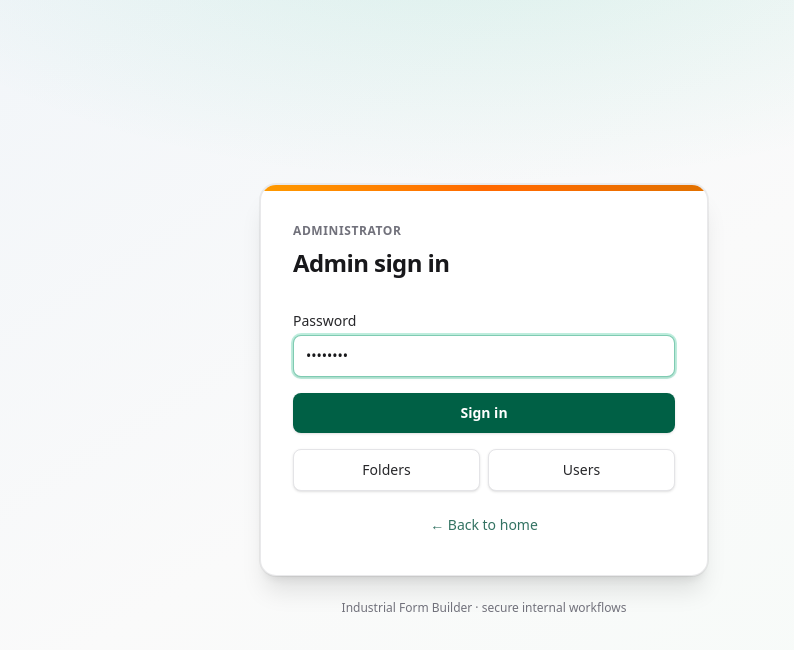
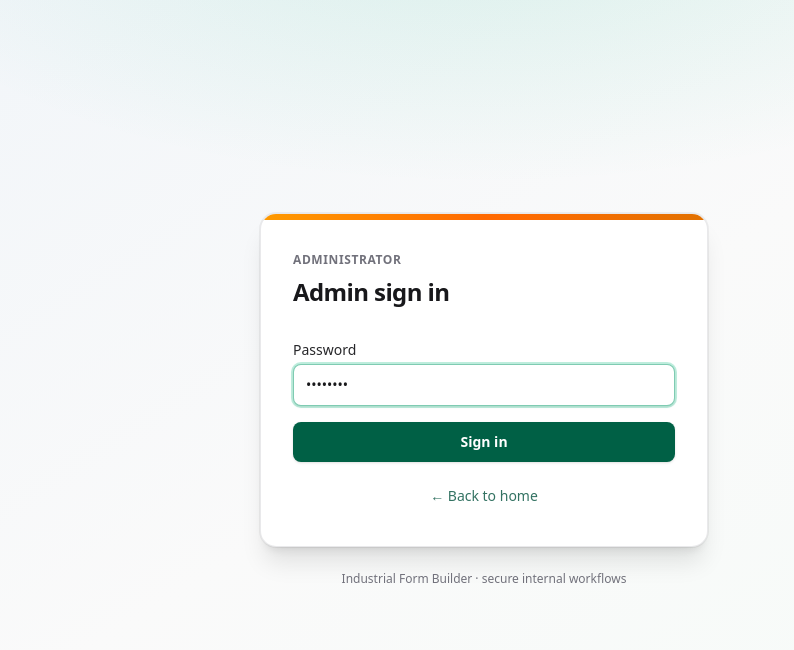
Before and after one commit to 227adityadav/Industrial-Form-Builder, a Next.js app: page /admin/login in a window 1280 px wide. Shown: the top 650 px of the page, without its empty margins (156-950 px from the left). Built offline with nearby package versions, Linux system fonts and the light colour scheme.

Commit message:
fix: remove pre-login admin shortcuts
Hide the Folders and Users shortcut buttons on the admin sign-in screen so those destinations are only reachable after authentication.

Made-with: Cursor

```diff
--- a/src/app/admin/login/AdminLoginClient.tsx
+++ b/src/app/admin/login/AdminLoginClient.tsx
@@ -63,15 +63,6 @@ export function AdminLoginClient() {
           {loading ? "Signing in…" : "Sign in"}
         </button>
 
-        <div className="grid grid-cols-2 gap-2">
-          <a className="ui-btn-secondary w-full" href="/admin/folders">
-            Folders
-          </a>
-          <a className="ui-btn-secondary w-full" href="/admin/users">
-            Users
-          </a>
-        </div>
-
         <Link className="ui-btn-ghost justify-center" href="/">
           ← Back to home
         </Link>
```
